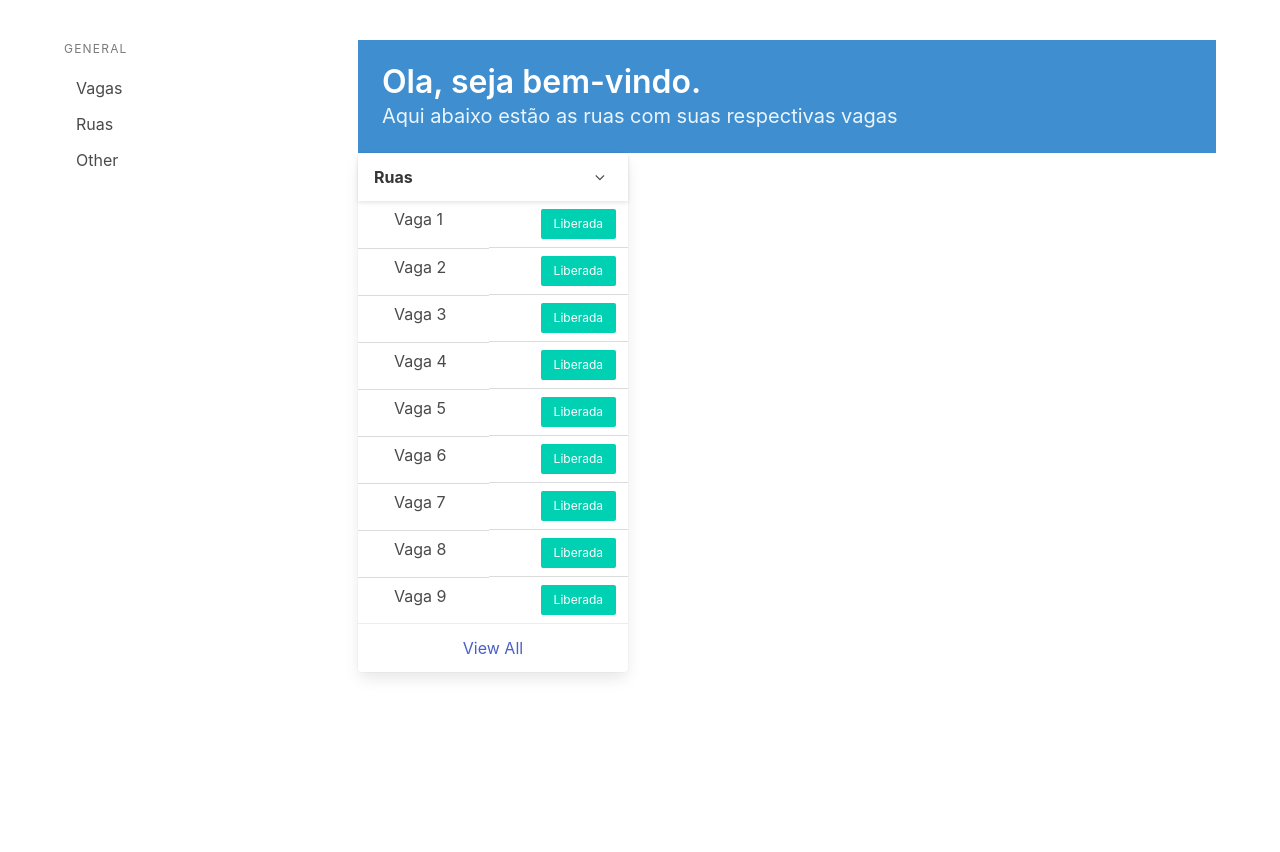
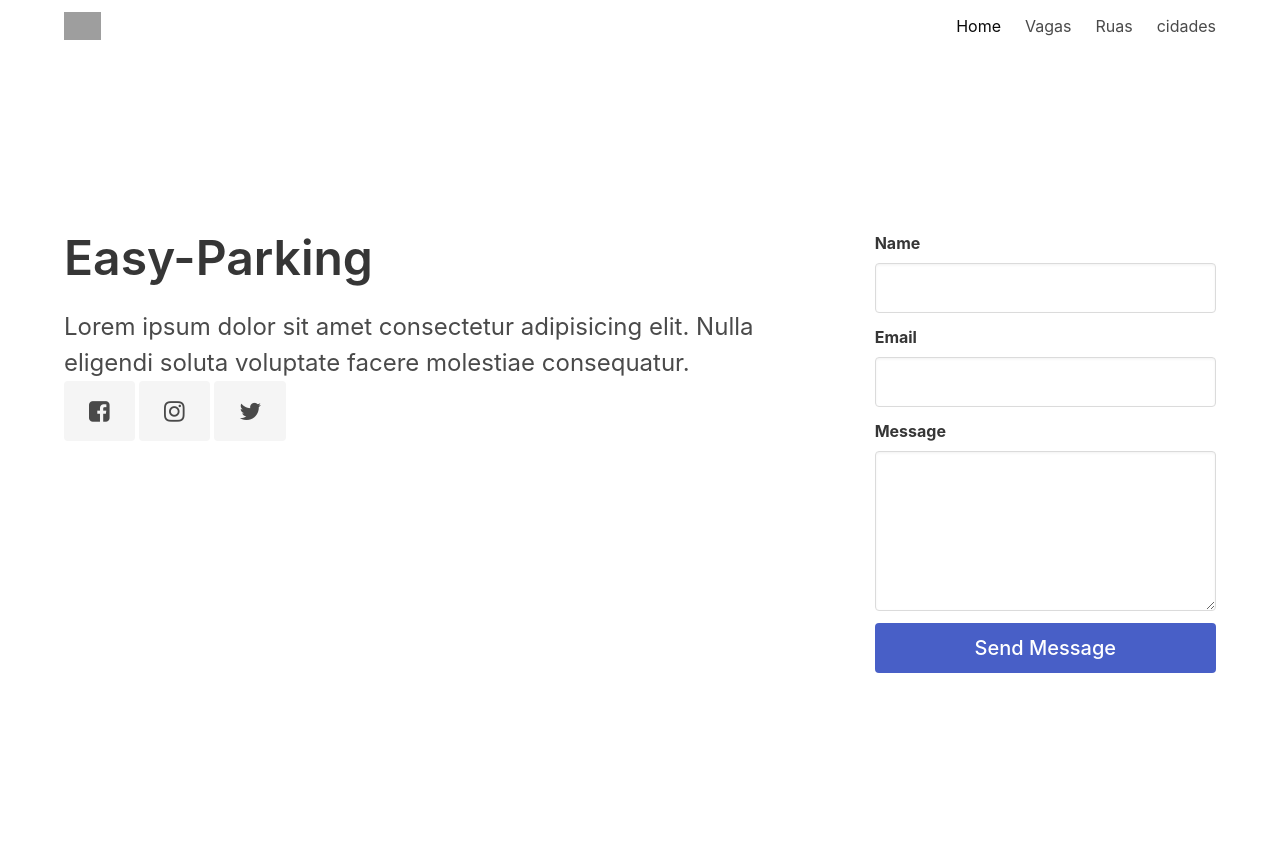
Before and after one commit to FiilipeQuerino/easy-parking, a PHP site: page / in a window 1280 px wide. Before the commit the page ends 678 px from the top, so only its background shows below. Run offline with PHP 8.4, Linux system fonts and the light colour scheme; grey boxes are pictures that could not be loaded.

Commit message:
alterações

```diff
--- a/index.html
+++ b/index.html
@@ -1,121 +1,85 @@
-<html>
+<html lang="en">
 
 <head>
-    <meta charset="utf-8">
+	<meta charset="UTF-8">
 	<meta http-equiv="X-UA-Compatible" content="IE=edge">
 	<meta name="viewport" content="width=device-width, initial-scale=1">
-    <title>Admin - Free Bulma template</title>
-    <link rel="stylesheet" href="https://maxcdn.bootstrapcdn.com/font-awesome/4.7.0/css/font-awesome.min.css">
-    <link href="https://fonts.googleapis.com/css?family=Open+Sans:300,400,700" rel="stylesheet">
+	<title>Contact Form - Free Bulma template</title>
+	<link rel="shortcut icon" href="../images/fav_icon.png" type="image/x-icon">
 	<!-- Bulma Version 0.9.0-->
 	<link rel="stylesheet" href="https://unpkg.com/bulma@0.9.0/css/bulma.min.css" />
-    <link rel="stylesheet" type="text/css" href="../css/admin.css">
+	<link href="https://stackpath.bootstrapcdn.com/font-awesome/4.7.0/css/font-awesome.min.css" rel="stylesheet"
+		integrity="sha384-wvfXpqpZZVQGK6TAh5PVlGOfQNHSoD2xbE+QkPxCAFlNEevoEH3Sl0sibVcOQVnN" crossorigin="anonymous">
+	<link rel="stylesheet" href="../css/contact.css">
 </head>
 
 <body>
-    <div class="container" style="margin-top:40px ;">
-        <div class="columns">
-            <div class="column is-3 ">
-                <aside class="menu is-hidden-mobile">
-                    <p class="menu-label">
-                        General
-                    </p>
-                    <ul class="menu-list">
-                        <li><a href="src/vagas/index.php">Vagas</a></li>
-                        <li><a>Ruas</a></li>
-                        <li><a>Other</a></li>
-                    </ul>
-
-                </aside>
+	<!-- START NAV -->
+	<nav class="navbar">
+		<div class="container">
+			<div class="navbar-brand">
+				<a class="navbar-item" href="../">
+					<img src="../images/bulma.png" alt="Logo">
+				</a>
+				<span class="navbar-burger burger" data-target="navbarMenu">
+					<span></span>
+					<span></span>
+					<span></span>
+				</span>
 			</div>
-            <div class="column is-9">
-                <section class="hero is-info welcome is-small">
-                    <div class="hero-body">
-                        <div class="container">
-                            <h1 class="title">
-                                Ola, seja bem-vindo.
-                            </h1>
-                            <h2 class="subtitle">
-                                Aqui abaixo estão as ruas com suas respectivas vagas
-                            </h2>
+			<div id="navbarMenu" class="navbar-menu">
+				<div class="navbar-end">
+					<a class="navbar-item is-active">Home</a>
+					<a href="src/vagas/index.php" class="navbar-item">Vagas</a>
+					<a href="src/ruas/index.php" class="navbar-item">Ruas</a>
+					<a href="src/cidades/index.php" class="navbar-item">cidades</a>
 				</div>
 			</div>
-                </section>
-                <div class="columns is-multiline">
-                    <div class="column is-one-third">
-                        <div class="card events-card">
-                            <header class="card-header">
-                                <p class="card-header-title">
-                                    Ruas
-                                </p>
-                                <a href="#" class="card-header-icon" aria-label="more options">
-                  <span class="icon">
-                    <i class="fa fa-angle-down" aria-hidden="true"></i>
-                  </span>
-                </a>
-                            </header>
-                            <div class="card-table">
-                                <div class="content">
-                                    <table class="is-striped">
-                                        <tbody>
-                                            <tr>
-                                                <td width="5%"></td>
-                                                <td>Vaga 1</td>
-                                                <td class="level-right"><a class="button is-small is-primary" href="#">Liberada</a></td>
-                                            </tr>
-                                            <tr>
-                                                <td width="5%"></td>
-                                                <td>Vaga 2</td>
-                                                <td class="level-right"><a class="button is-small is-primary" href="#">Liberada</a></td>
-                                            </tr>
-                                            <tr>
-                                                <td width="5%"></td>
-                                                <td>Vaga 3</td>
-                                                <td class="level-right"><a class="button is-small is-primary" href="#">Liberada</a></td>
-                                            </tr>
-                                            <tr>
-                                                <td width="5%"></td>
-                                                <td>Vaga 4</td>
-                                                <td class="level-right"><a class="button is-small is-primary" href="#">Liberada</a></td>
-                                            </tr>
-                                            <tr>
-                                                <td width="5%"></td>
-                                                <td>Vaga 5</td>
-                                                <td class="level-right"><a class="button is-small is-primary" href="#">Liberada</a></td>
-                                            </tr>
-                                            <tr>
-                                                <td width="5%"></td>
-                                                <td>Vaga 6</td>
-                                                <td class="level-right"><a class="button is-small is-primary" href="#">Liberada</a></td>
-                                            </tr>
-                                            <tr>
-                                                <td width="5%"></td>
-                                                <td>Vaga 7</td>
-                                                <td class="level-right"><a class="button is-small is-primary" href="#">Liberada</a></td>
-                                            </tr>
-                                            <tr>
-                                                <td width="5%"></td>
-                                                <td>Vaga 8</td>
-                                                <td class="level-right"><a class="button is-small is-primary" href="#">Liberada</a></td>
-                                            </tr>
-                                            <tr>
-                                                <td width="5%"></td>
-                                                <td>Vaga 9</td>
-                                                <td class="level-right"><a class="button is-small is-primary" href="#">Liberada</a></td>
-                                            </tr>
-                                        </tbody>
-                                    </table>
+		</div>
+	</nav>
+	<!-- END NAV -->
+	<section class="hero is-fullheight">
+		<div class="hero-body">
+			<div class="container has-text-centered">
+				<div class="columns is-8 is-variable ">
+					<div class="column is-two-thirds has-text-left">
+						<h1 class="title is-1">Easy-Parking</h1>
+						<p class="is-size-4">Lorem ipsum dolor sit amet consectetur adipisicing elit. Nulla eligendi soluta
+							voluptate facere molestiae consequatur.</p>
+						<div class="social-media">
+							<a href="https://facebook.com" target="_blank" class="button is-light is-large"><i class="fa fa-facebook-square" aria-hidden="true"></i></a>
+							<a href="https://instagram.com" target="_blank" class="button is-light is-large"><i class="fa fa-instagram" aria-hidden="true"></i></a>
+							<a href="https://twitter.com" target="_blank" class="button is-light is-large"><i class="fa fa-twitter" aria-hidden="true"></i></a>
 						</div>
 					</div>
-                            <footer class="card-footer">
-                                <a href="#" class="card-footer-item">View All</a>
-                            </footer>
+					<div class="column is-one-third has-text-left">
+						<div class="field">
+							<label class="label">Name</label>
+							<div class="control">
+								<input class="input is-medium" type="text">
+							</div>
+						</div>
+						<div class="field">
+							<label class="label">Email</label>
+							<div class="control">
+								<input class="input is-medium" type="text">
+							</div>
+						</div>
+						<div class="field">
+							<label class="label">Message</label>
+							<div class="control">
+								<textarea class="textarea is-medium"></textarea>
+							</div>
+						</div>
+						<div class="control">
+							<button type="submit" class="button is-link is-fullwidth has-text-weight-medium is-medium">Send Message</button>
 						</div>
 					</div>
 				</div>
 			</div>
 		</div>
-    <script async type="text/javascript" src="../js/bulma.js"></script>
+	</section>
+
 </body>
 
 </html>
```
Also changed, not shown: src/cidades/index.php (+9 -1 lines), src/vagas/index.php (+40 -5 lines). Lines whose indentation alone changed are shown as unchanged.
